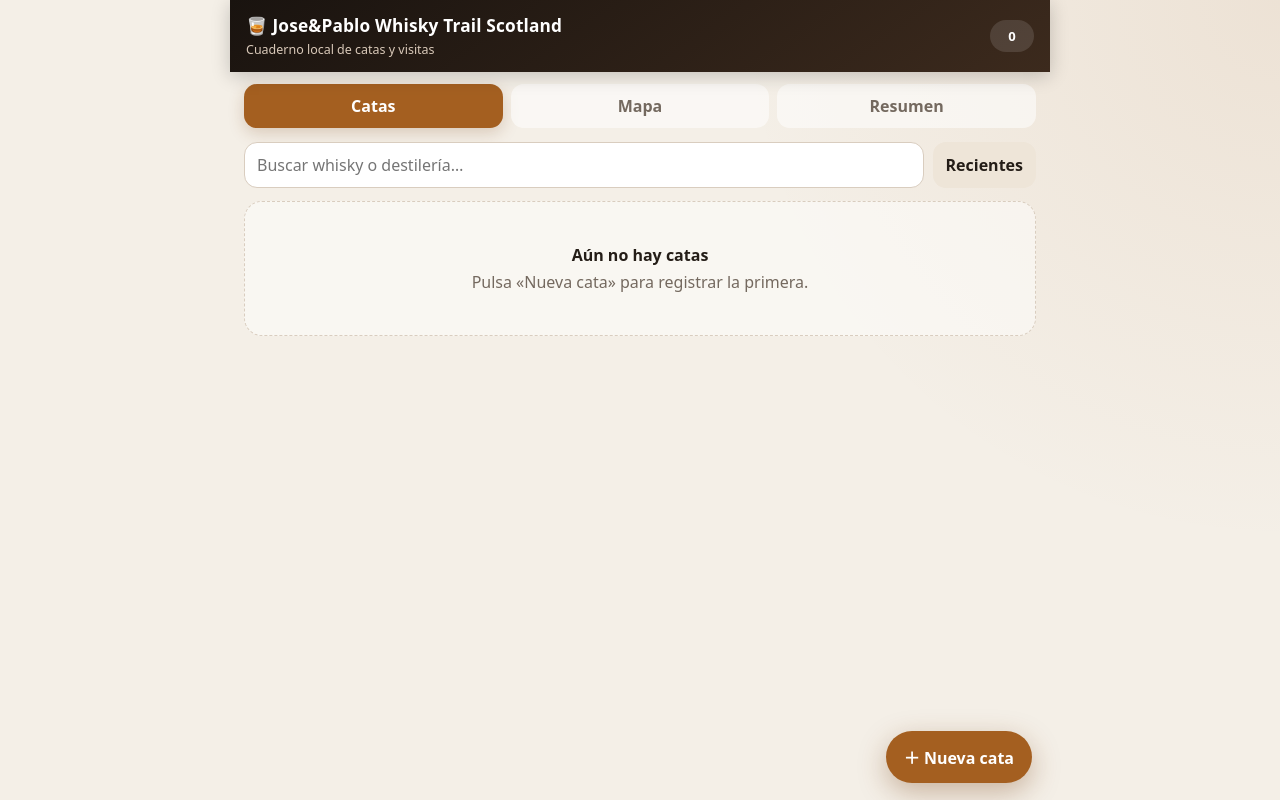
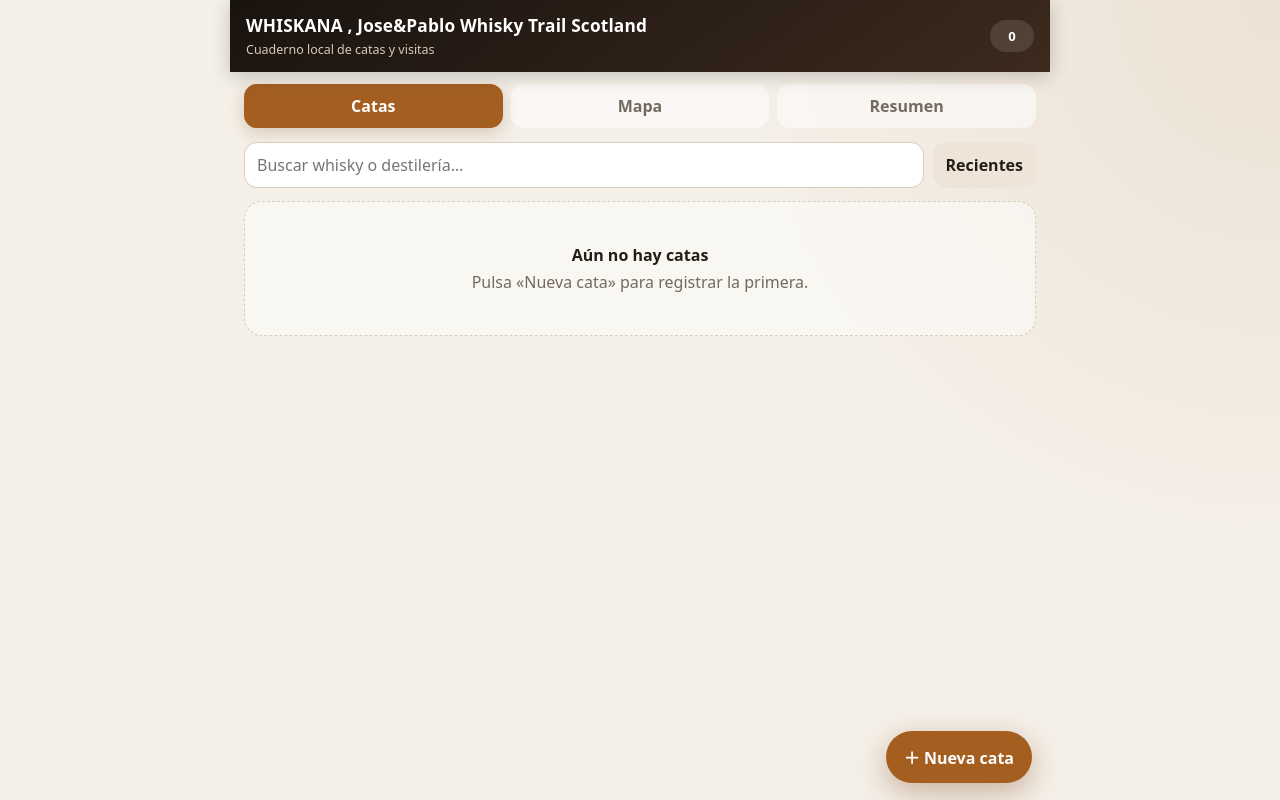
Before and after one commit to pafmon/whiskana, a plain HTML site: page index.html in a window 1280 px wide. Drawn offline with nearby package versions, Linux system fonts and the light colour scheme.

Commit message:
Update header title in index.html

```diff
--- a/index.html
+++ b/index.html
@@ -455,7 +455,7 @@
     <header>
       <div class="header-row">
         <div>
-          <h1>🥃 Jose&Pablo Whisky Trail Scotland</h1>
+          <h1>WHISKANA , Jose&Pablo Whisky Trail Scotland</h1>
           <p class="subtitle">Cuaderno local de catas y visitas</p>
         </div>
         <div class="badge" id="headerCount">0</div>
```
